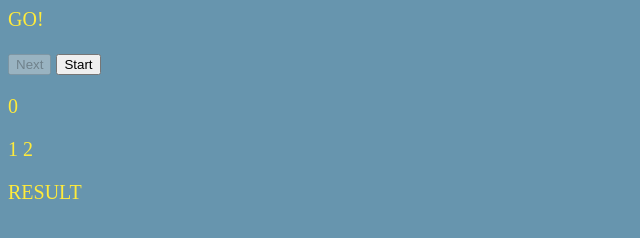
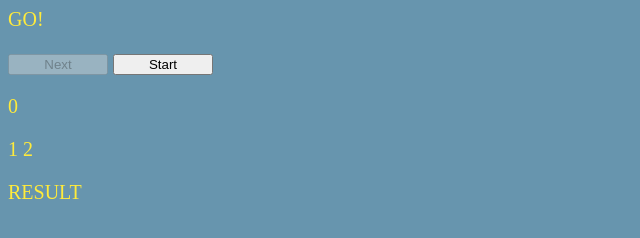
Before and after one commit to prifio/prifio.github.io, a plain HTML site: page index.html in a window 1280 px wide. Shown: the whole page, without its empty margins (0-640 px from the left). Drawn offline with Linux system fonts and the light colour scheme.

Commit message:
Add style for button and for result

```diff
--- a/style.css
+++ b/style.css
@@ -4,3 +4,12 @@ body {
     font-size: 20px;
     font-weight: 40000;
 }
+
+button {
+    width :40%;
+    max-width :100px;
+}
+
+#result p{
+    margin :0;
+}
```
